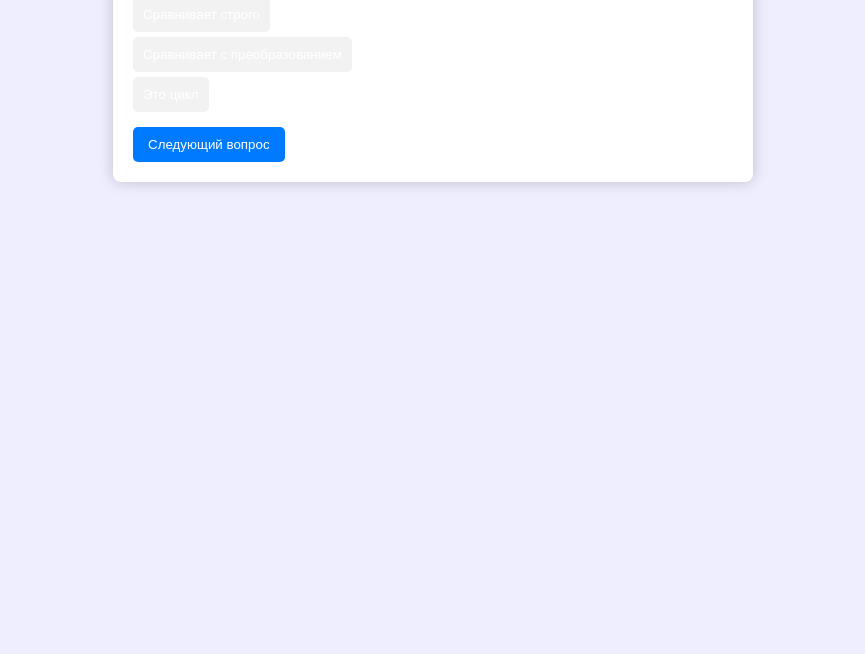
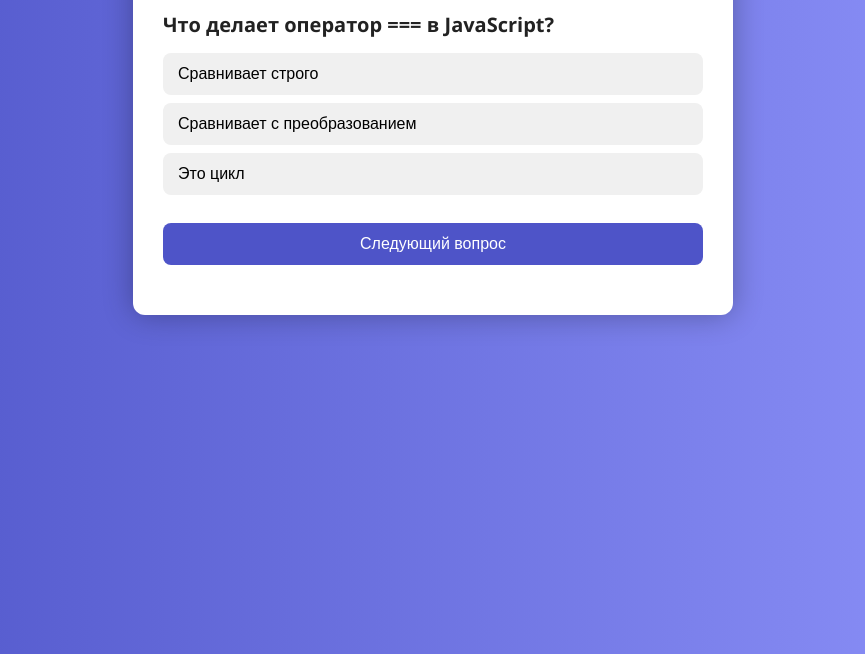
Before and after one commit to myrza218/myrza05, a plain HTML site: page index.html in a window 1280 px wide. Shown: the part 146-800 px from the top of the page, without its empty margins (207-1072 px from the left). Drawn offline with Linux system fonts and the light colour scheme.

Commit message:
Update style.css

```diff
--- a/style.css
+++ b/style.css
@@ -1,42 +1,80 @@
+* {
+  box-sizing: border-box;
+}
+
 body {
-  font-family: Arial, sans-serif;
-  background-color: #eef;
-  padding: 20px;
+  font-family: 'Segoe UI', Tahoma, Geneva, Verdana, sans-serif;
+  background: linear-gradient(to right, #4e54c8, #8f94fb);
   margin: 0;
+  padding: 0;
+  display: flex;
+  justify-content: center;
+  align-items: flex-start;
+  min-height: 100vh;
 }
 
 .quiz-container {
+  background-color: white;
+  margin-top: 50px;
+  padding: 30px;
+  border-radius: 12px;
+  box-shadow: 0 0 30px rgba(0, 0, 0, 0.3);
+  width: 95%;
   max-width: 600px;
-  margin: auto;
-  background-color: #fff;
-  border-radius: 8px;
-  padding: 20px;
-  box-shadow: 0 0 15px rgba(0,0,0,0.2);
 }
 
-button {
-  padding: 10px 15px;
-  margin-top: 10px;
-  border: none;
-  background-color: #007bff;
-  color: white;
-  border-radius: 5px;
-  cursor: pointer;
+h1 {
+  text-align: center;
+  color: #333;
+  font-size: 28px;
+  margin-bottom: 20px;
 }
 
-button:hover {
-  background-color: #0056b3;
+#question {
+  font-size: 20px;
+  font-weight: bold;
+  margin-bottom: 15px;
+  color: #222;
 }
 
 .answer-btn {
   display: block;
-  margin: 5px 0;
-  padding: 10px;
-  background-color: #f2f2f2;
-  border-radius: 5px;
+  width: 100%;
+  background-color: #f0f0f0;
+  border: none;
+  padding: 12px 15px;
+  margin: 8px 0;
+  border-radius: 8px;
+  font-size: 16px;
   cursor: pointer;
+  transition: background-color 0.3s;
+  text-align: left;
 }
 
 .answer-btn:hover {
-  background-color: #ddd;
+  background-color: #e0e0e0;
 }
+
+#nextBtn {
+  margin-top: 20px;
+  padding: 12px 18px;
+  background-color: #4e54c8;
+  color: white;
+  border: none;
+  border-radius: 8px;
+  font-size: 16px;
+  cursor: pointer;
+  width: 100%;
+}
+
+#nextBtn:hover {
+  background-color: #3c41b8;
+}
+
+#result {
+  font-size: 20px;
+  font-weight: bold;
+  color: #2c3e50;
+  margin-top: 20px;
+  text-align: center;
+}
```
